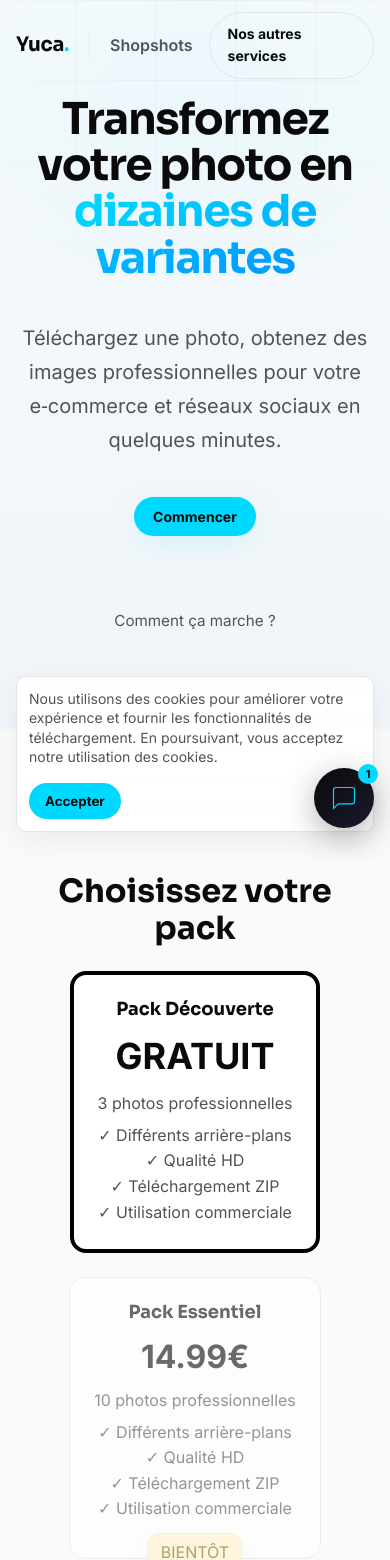
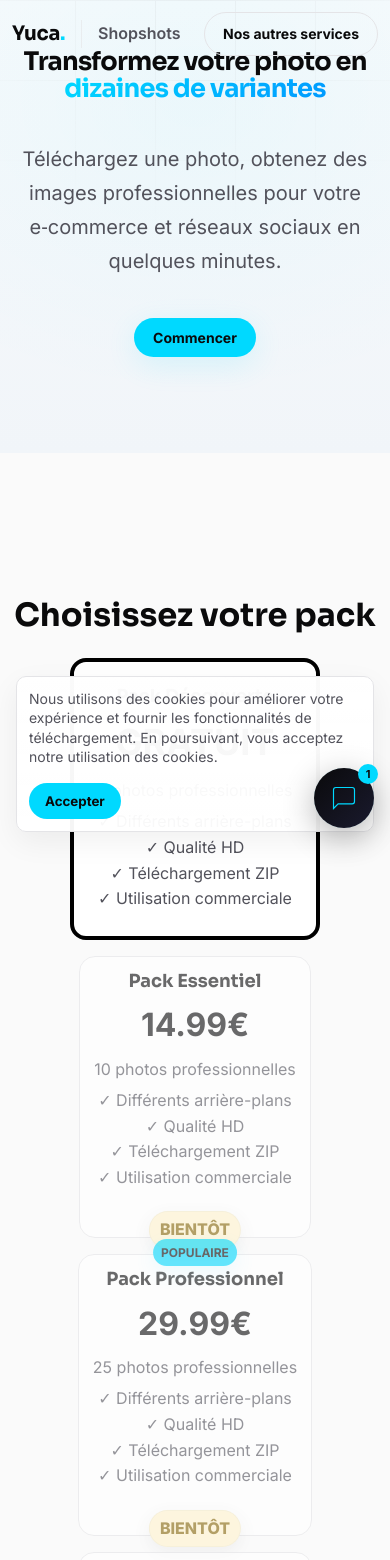
Before and after one commit to yconsulting-cloud/Yuca, a Next.js app: page /shopshots in a window 390 px wide. Shown: the top 1560 px of the page. Built offline with nearby package versions, Linux system fonts and the light colour scheme.

Commit message:
Shopshots(mobile): tighten nav spacing, remove FAQ link, reduce hero/plan spacing, refine 'BIENTÔT' badge

```diff
--- a/app/shopshots/ShopshotsClient.js
+++ b/app/shopshots/ShopshotsClient.js
@@ -218,7 +218,6 @@ export default function ShopshotsClient() {
           <div className="hero__ctas">
             <button className="hero__cta hero__cta--primary btn btn-accent" onClick={() => fileInputRef.current?.click()}>Commencer</button>
           </div>
-          <div style={{marginTop:8}}><a href="/#faq" style={{color:'var(--c-text-sec)', fontSize:'0.95rem'}}>Comment ça marche ?</a></div>
         </div>
       </section>
 
--- a/app/shopshots/shopshots.css
+++ b/app/shopshots/shopshots.css
@@ -1,21 +1,22 @@
 .shopshots-page{font-family:var(--ff-body)}
 .shopshots-page .site-header{position:absolute;top:0;left:0;right:0;z-index:40;background:transparent;padding:12px 0}
 .shopshots-page .site-header .container{display:flex;justify-content:space-between;align-items:center;gap:var(--sp-4);max-width:var(--max-w);margin:0 auto}
-.shopshots-page .header-left{display:flex;align-items:center;gap:var(--sp-2)}
-/* align header right links on same line */
-.shopshots-page .header-right-links{display:flex;align-items:center;gap:12px}
+.shopshots-page .header-left{display:flex;align-items:center;gap:var(--sp-1)}
+/* align header right links on same line and prevent wrapping */
+.shopshots-page .header-right-links{display:flex;align-items:center;gap:8px;white-space:nowrap}
+.shopshots-page .header-right-links a{white-space:nowrap}
 .shopshots-page .nav-logo{height:28px}
 .shopshots-page .divider-vertical{width:1px;height:28px;background:var(--c-border);opacity:.6;margin:0 12px}
 .shopshots-page .header-sub{font-weight:600;color:var(--c-text-sec)}
 .shopshots-page .main-container{padding:var(--sp-24) var(--pad);max-width:var(--max-w);margin:0 auto}
 .shopshots-page .hero{
 	position:relative;
-	min-height:100vh;
+	min-height:80vh;
 	display:flex;
 	flex-direction:column;
 	align-items:center;
 	justify-content:center;
-	padding:var(--sp-24) 0;
+	padding:var(--sp-12) 0;
 	text-align:center;
 	width:100%;
 	max-width:100%;
@@ -92,8 +93,8 @@
 .shopshots-page .upload-sub{color:var(--c-text-ter);font-size:.85rem}
 
 /* Plan card exact styling to match reference */
-.shopshots-page .plans-grid{display:grid;grid-template-columns:repeat(3,1fr);gap:var(--sp-6);align-items:stretch;justify-items:center;grid-auto-rows:1fr}
-.shopshots-page .plan-card{cursor:pointer;padding:28px;border:1px solid rgba(0,0,0,0.06);border-radius:18px;background:#ffffff;display:flex;flex-direction:column;justify-content:space-between;align-items:flex-start;text-align:left;width:100%;max-width:340px;height:100%;box-sizing:border-box;transition:box-shadow .18s,transform .18s;position:relative;overflow:visible}
+.shopshots-page .plans-grid{display:grid;grid-template-columns:repeat(3,1fr);gap:var(--sp-4);align-items:stretch;justify-items:center;grid-auto-rows:1fr}
+.shopshots-page .plan-card{cursor:pointer;padding:18px;border:1px solid rgba(0,0,0,0.06);border-radius:18px;background:#ffffff;display:flex;flex-direction:column;justify-content:space-between;align-items:flex-start;text-align:left;width:100%;max-width:340px;height:100%;box-sizing:border-box;transition:box-shadow .18s,transform .18s;position:relative;overflow:visible}
 .shopshots-page .plan-card .plan-name{align-self:center;width:100%;text-align:center}
 .shopshots-page .plan-card .plan-price{font-size:2rem;text-align:center;width:100%;margin-top:6px}
 .shopshots-page .plan-card .plan-desc,.shopshots-page .plan-card .plan-features{color:var(--c-text-sec);margin-top:6px}
@@ -105,7 +106,7 @@
 
 /* Badge positions */
 .shopshots-page .badge-popular{position:absolute;left:50%;transform:translateX(-50%);top:-16px;padding:6px 14px;border-radius:9999px;background:linear-gradient(180deg,var(--c-accent),#00c6ea);color:var(--c-bg-dark);font-weight:800;box-shadow:0 6px 20px rgba(0,217,255,0.12);z-index:12}
-.shopshots-page .plan-card .badge-soon{position:absolute;left:50%;transform:translateX(-50%);bottom:-14px;z-index:11;padding:6px 12px;border-radius:12px;background:#fff3cd;color:#856404;border:1px solid rgba(0,0,0,0.04);box-shadow:0 8px 20px rgba(2,6,23,0.06)}
+.shopshots-page .plan-card .badge-soon{position:absolute;left:50%;transform:translateX(-50%);bottom:-12px;z-index:11;padding:5px 10px;border-radius:9999px;background:#fff3cd;color:#856404;border:1px solid rgba(0,0,0,0.04);box-shadow:0 6px 18px rgba(0,0,0,0.08);font-weight:800}
 
 
 .shopshots-page .plans-section{padding:var(--sp-12) 0}
@@ -162,19 +163,21 @@
 /* badges (defined earlier) */
 
 @media(max-width:900px){
-	.shopshots-page .plans-grid{grid-template-columns:repeat(auto-fit,minmax(220px,1fr));}
-	.shopshots-page .plan-card{width:auto}
+    	.shopshots-page .plans-grid{grid-template-columns:repeat(auto-fit,minmax(220px,1fr));gap:var(--sp-4)}
+    	.shopshots-page .plan-card{width:auto;padding:14px}
 }
 
 /* Mobile: add safe padding to header, hero text and main container to avoid text touching edges */
 @media(max-width:768px){
-	.shopshots-page .site-header .container,
-	.shopshots-page .hero__content,
-	.shopshots-page .main-container {
-		padding-left:16px;
-		padding-right:16px;
-	}
-	.shopshots-page .hero { padding-left: 0; padding-right: 0; }
+    	.shopshots-page .site-header .container,
+    	.shopshots-page .hero__content,
+    	.shopshots-page .main-container {
+    		padding-left:12px;
+    		padding-right:12px;
+    	}
+    	.shopshots-page .hero { padding-left: 0; padding-right: 0; min-height:60vh }
+    	.shopshots-page .hero__title{font-size:clamp(1.6rem,6vw,2.4rem)}
+    	.shopshots-page .plans-grid{gap:var(--sp-4)}
 }
 
 /* Cookie card tweak to match reference */
```
